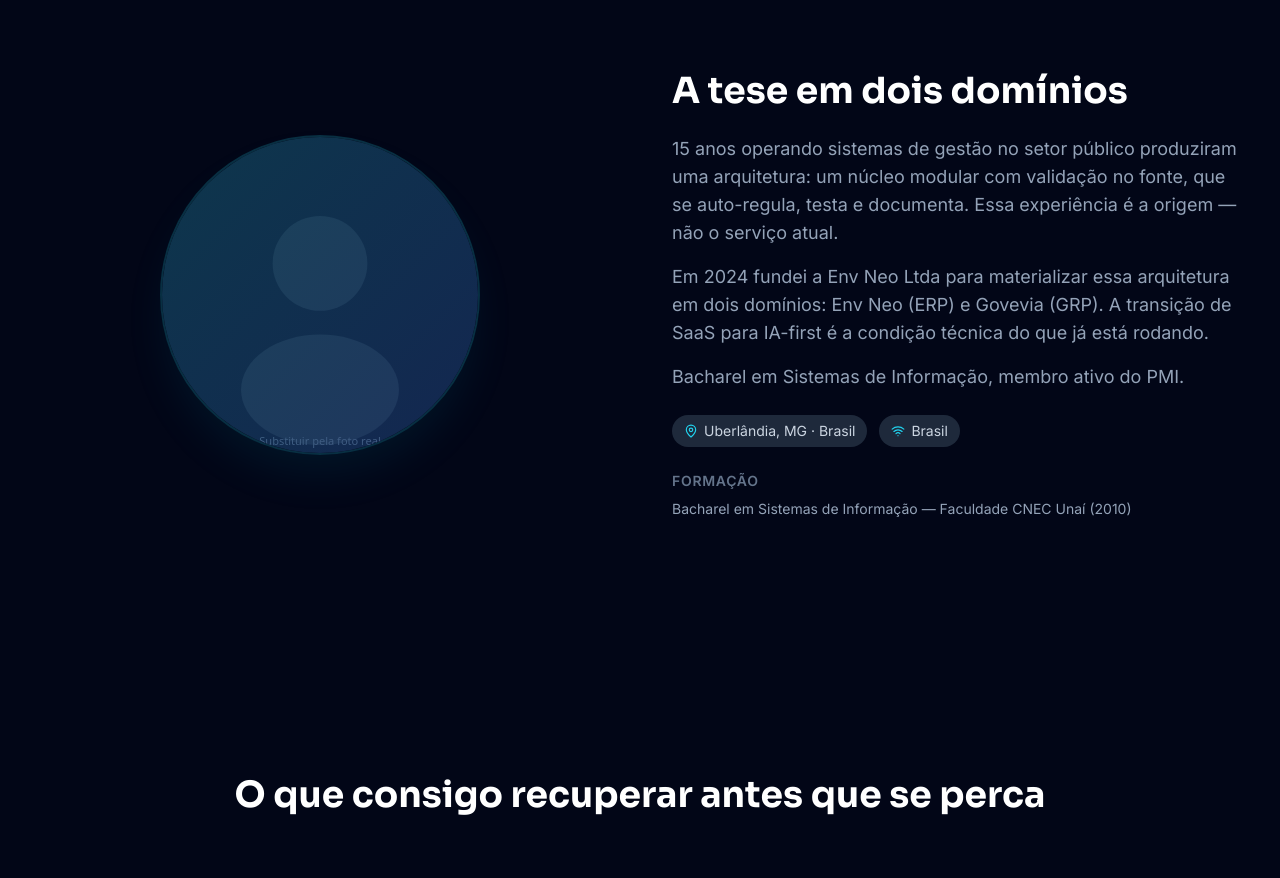
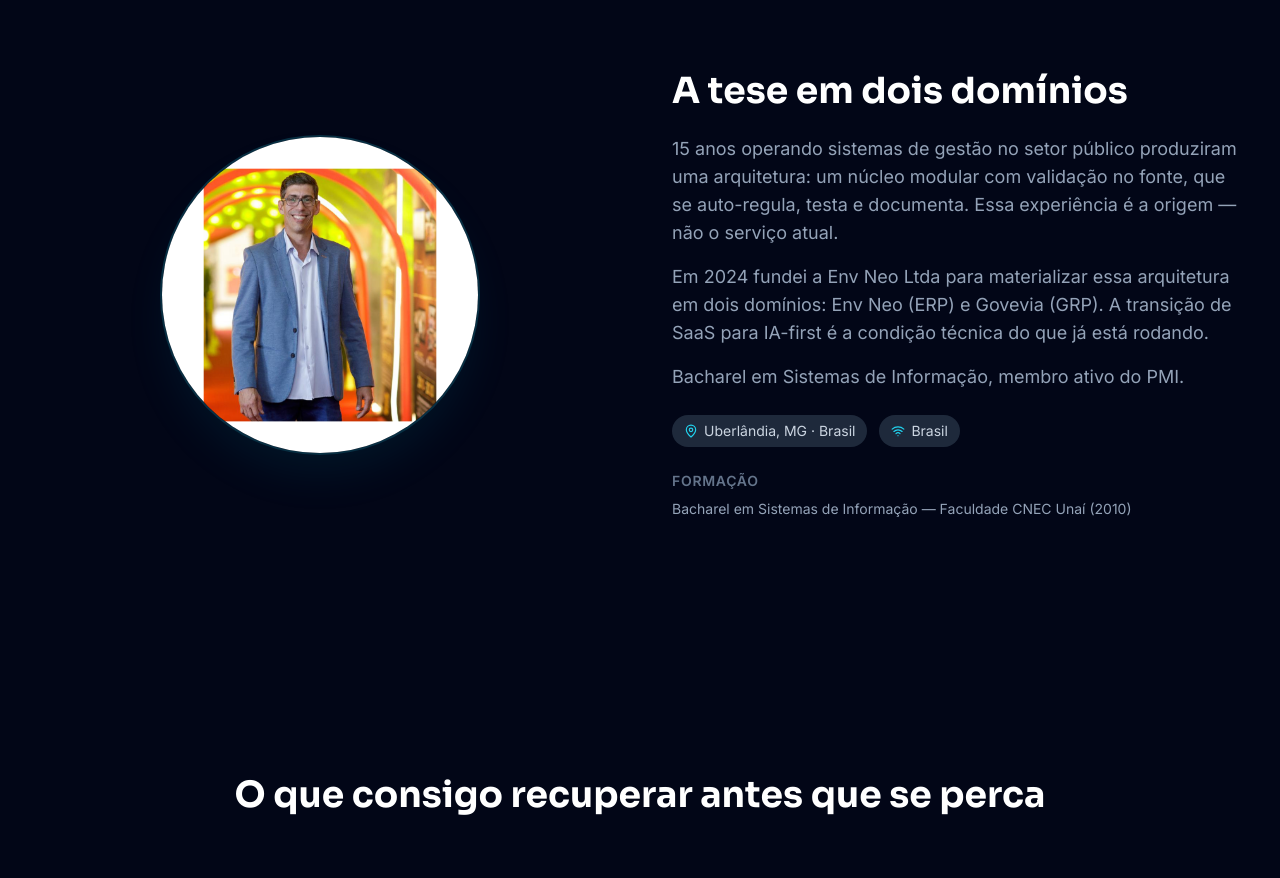
Before and after one commit to leoamerico/leoamerico.me, a Next.js app: page / in a window 1280 px wide. Shown: the part 1020-1898 px from the top of the page. Built offline with nearby package versions, Linux system fonts and the light colour scheme; no server answers.

Commit message:
feat: add real photo; remove gradient overlay from About

```diff
--- a/components/About.tsx
+++ b/components/About.tsx
@@ -27,8 +27,6 @@
                 sizes="(max-width: 768px) 256px, 320px"
                 priority
               />
-              {/* Fallback gradient quando imagem não existe */}
-              <div className="absolute inset-0 bg-gradient-to-br from-cyan-500/20 to-blue-600/20" />
             </div>
           </div>
 
--- a/lib/constants.ts
+++ b/lib/constants.ts
@@ -61,7 +61,7 @@
 
 export const ABOUT = {
   title: "A tese em dois domínios",
-  photo: "/photo.svg",
+  photo: "/photo.jpg",
   paragraphs: [
     "15 anos operando sistemas de gestão no setor público produziram uma arquitetura: um núcleo modular com validação no fonte, que se auto-regula, testa e documenta. Essa experiência é a origem — não o serviço atual.",
     "Em 2024 fundei a Env Neo Ltda para materializar essa arquitetura em dois domínios: Env Neo (ERP) e Govevia (GRP). A transição de SaaS para IA-first é a condição técnica do que já está rodando.",
```
Also changed, not shown: public/photo.jpg (added).
